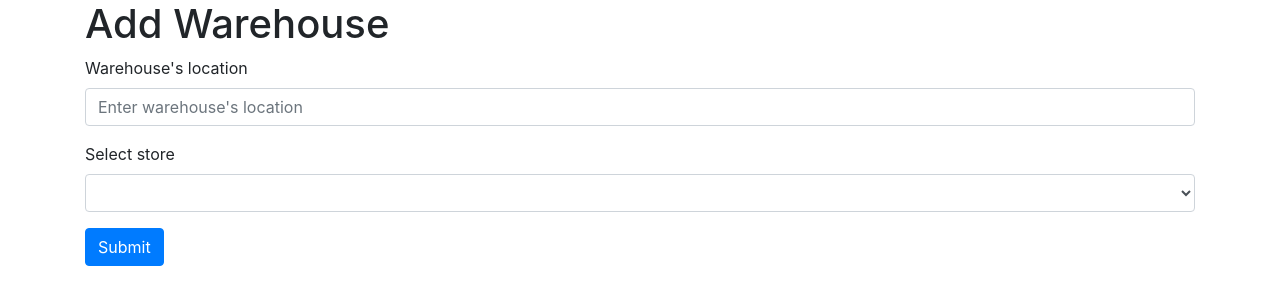
After one commit to syakirwong/inventory_management_system, a Python web app: template templates/warehouse.html in a window 1280 px wide. The commit adds this page. Shown: the top 305 px of the page. Run offline with Jinja, Linux system fonts and the light colour scheme; the template is opened without the code that fills it, so the values that code supplies are empty; some libraries are stand-ins or nearby versions.

```diff
--- a/models.py
+++ b/models.py
@@ -21,7 +21,7 @@ class Store(BaseModel):
    name = pw.CharField(unique=True)
 
 class Warehouse(BaseModel):
-   store = pw.ForeignKeyField(Store, backref='warehouses', unique=True)
+   store_id = pw.ForeignKeyField(Store, backref='warehouses')
    location = pw.TextField()
 
 class Product(BaseModel):
--- a/templates/accept_store.html
+++ b/templates/accept_store.html
@@ -1,6 +1,5 @@
 {% extends "layout.html" %}
 {% block content %}
-    <h1>{{store_name}}</h1>
     {% if store_name %}
         <h1>{{store_name}} added!</h1>
     {% endif %}
--- /dev/null
+++ b/templates/accept_warehouse.html
@@ -0,0 +1,6 @@
+{% extends "layout.html" %}
+{% block content %}
+    {% if location %}
+        <h1>Warehouse {{location}} at Store id: {{store}} added!</h1>
+    {% endif %}
+{% endblock %}
--- a/templates/index.html
+++ b/templates/index.html
@@ -1,4 +1,6 @@
 {% extends "layout.html" %}
 {% block content %}
     <h1>Homepage</h1>
+    <a href="{{url_for('add_store')}}">Add Store</a>
+    <a href="{{url_for('add_warehouse')}}">Add Warehouse</a>
 {% endblock %}
--- /dev/null
+++ b/templates/view-store.html
@@ -0,0 +1,5 @@
+{% extends "layout.html" %}
+{% block content %}
+    <h1>{{store.name}}'s Store</h1>
+    <p>Number of warehouse</p>
+{% endblock %}
--- /dev/null
+++ b/templates/warehouse.html
@@ -0,0 +1,22 @@
+{% extends "layout.html" %}
+{% block content %}
+    <h1>Add Warehouse</h1>
+    <form action="{{ url_for('receive_warehouse') }}" method="POST">
+        <div class="form-group">
+            <label for="add-warehouse">Warehouse's location</label>
+            <input type="text" class="form-control" id="add-warehouse" aria-describedby="emailHelp" placeholder="Enter warehouse's location" name=warehouse_location>
+        </div>
+
+        <div class="form-group">
+            <label for="exampleFormControlSelect1">Select store</label>
+            <select class="form-control" id="exampleFormControlSelect1" name=store_id>
+                {% for store in stores %}
+                    <option value={{store.id}}>{{store.name}}</option>
+                {% endfor %}
+            </select>
+        </div>
+        <button type="submit" class="btn btn-primary">Submit</button>
+
+    </form>
+
+{% endblock %}
```
Also changed, not shown: app.py (+20 -1 lines), templates/store.html (+7 -0 lines).
